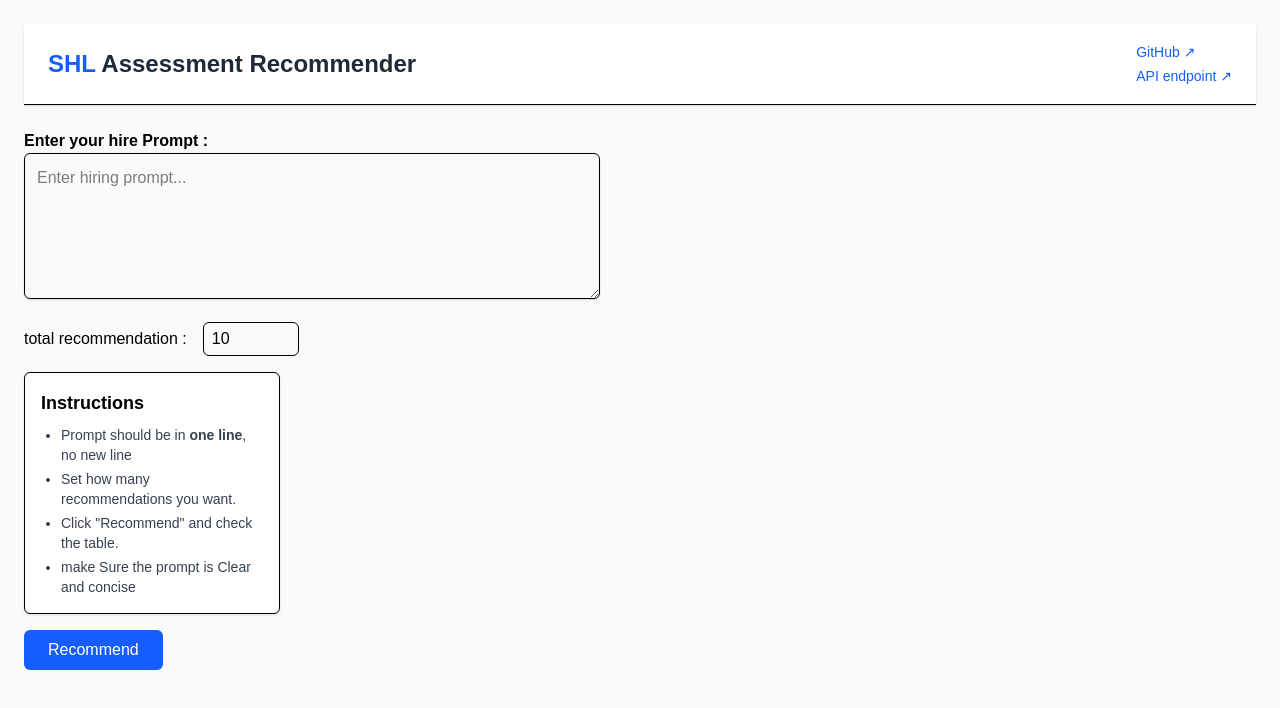
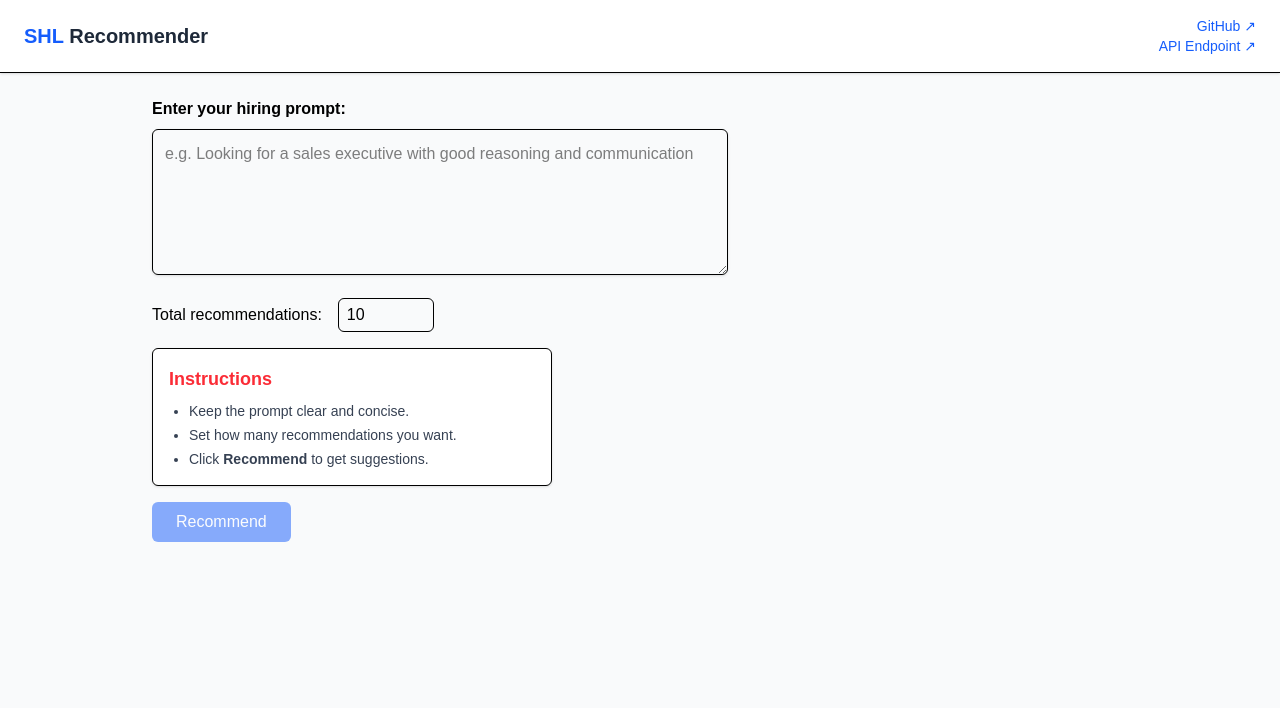
Before and after one commit to scopophobic/SHL_assessment_recomm, a Next.js app: page / in a window 1280 px wide. Shown: the top 708 px of the page. Built offline with nearby package versions, Linux system fonts and the light colour scheme.

Commit message:
fixed deploy error and ui improve

```diff
--- a/src/app/page.tsx
+++ b/src/app/page.tsx
@@ -22,6 +22,8 @@
   Simulations: "S",
 };
 
+const API_ENDPOINT = "https://shl-recommendation-engine-hnys.onrender.com/recommend";
+
 export default function Home() {
   const [prompt, setPrompt] = useState("");
   const [topK, setTopK] = useState(10);
@@ -31,21 +33,22 @@
 
   const handleSubmit = async (e: React.FormEvent) => {
     e.preventDefault();
+
+    if (!prompt.trim()) {
+      setErrorMsg("Prompt cannot be empty.");
+      return;
+    }
+
     setLoading(true);
     setResult(null);
     setErrorMsg(null);
 
     try {
-      const response = await fetch(
-        "https://shl-recommendation-engine-hnys.onrender.com/recommend",
-        {
+      const response = await fetch(API_ENDPOINT, {
         method: "POST",
-          headers: {
-            "Content-Type": "application/json",
-          },
+        headers: { "Content-Type": "application/json" },
         body: JSON.stringify({ prompt, top_k: topK }),
-        }
-      );
+      });
 
       const data = await response.json();
       setResult(data.recommendations);
@@ -57,48 +60,48 @@
   };
 
   return (
-    <main className="min-h-screen p-6 bg-gray-50 text-black">
+    <main className="min-h-screen bg-gray-50 text-black">
       {/* Navbar */}
       <nav className="bg-white border-b shadow px-6 py-4 flex justify-between items-center">
-        <div className="text-2xl font-bold text-blue-600">
-          SHL <span className="text-gray-800">Assessment Recommender</span>
+        <div className="text-xl font-bold text-blue-600">
+          SHL <span className="text-gray-800">Recommender</span>
         </div>
-        <div>
+        <div className="text-sm text-right space-y-1">
           <a
-          href="https://github.com/YOUR_REPO_LINK"
+            href="https://github.com/scopophobic/test_recommendation_engine"
             target="_blank"
             rel="noopener noreferrer"
-          className="text-sm text-blue-600 hover:underline"
+            className="text-blue-600 hover:underline"
           >
             GitHub ↗
           </a>
           <br />
           <a
-          href="https://shl-recommendation-engine-hnys.onrender.com/recommend"
+            href={API_ENDPOINT}
             target="_blank"
             rel="noopener noreferrer"
-          className="text-sm text-blue-600 hover:underline"
+            className="text-blue-600 hover:underline"
           >
-          API endpoint ↗
+            API Endpoint ↗
           </a>
         </div>
+      </nav>
 
-      </nav>
-      <br />
-      <b><p>Enter your hire Prompt :</p></b>
-      {/* <h3 className="text-3xl font-bold mb-4">SHL Assessment Recommender</h3> */}
+      {/* Main Content */}
+      <div className="p-6 max-w-5xl mx-auto">
+        <p className="font-semibold mb-2">Enter your hiring prompt:</p>
 
         <form onSubmit={handleSubmit} className="space-y-4 max-w-xl">
           <textarea
             rows={5}
             className="w-full p-3 border rounded-md shadow-sm"
-          placeholder="Enter hiring prompt..."
+            placeholder="e.g. Looking for a sales executive with good reasoning and communication"
             value={prompt}
             onChange={(e) => setPrompt(e.target.value)}
           />
 
           <div className="flex items-center gap-4">
-          <label className="font-medium">total recommendation :</label>
+            <label className="font-medium">Total recommendations:</label>
             <input
               type="number"
               min={1}
@@ -108,26 +111,29 @@
               className="w-24 px-2 py-1 border rounded-md"
             />
           </div>
-        <div className="w-full lg:w-64 p-4 border rounded-md shadow bg-white h-fit">
-          <h2 className="text-lg font-semibold mb-2">Instructions</h2>
+
+          {/* Instructions Box */}
+          <div className="w-full lg:w-[400px] p-4 border rounded-md shadow bg-white h-fit">
+            <h2 className="text-lg text-red-500 font-semibold mb-2">Instructions</h2>
             <ul className="list-disc pl-5 text-sm text-gray-700 space-y-1">
-            <li>
-              Prompt should be in <b>one line</b>, no new line
-            </li>
+              <li>Keep the prompt clear and concise.</li>
               <li>Set how many recommendations you want.</li>
-            <li>Click "Recommend" and check the table.</li>
-            <li>make Sure the prompt is Clear and concise</li>
+              <li>Click <b>Recommend</b> to get suggestions.</li>
             </ul>
           </div>
 
           <button
             type="submit"
-          className="bg-blue-600 text-white px-6 py-2 rounded-md hover:bg-blue-700"
+            disabled={!prompt.trim()}
+            className={`${
+              !prompt.trim() ? "opacity-50 cursor-not-allowed" : "hover:bg-blue-700"
+            } bg-blue-600 text-white px-6 py-2 rounded-md`}
           >
             {loading ? "Generating..." : "Recommend"}
           </button>
         </form>
 
+        {/* Results Table */}
         {result && (
           <div className="mt-10 overflow-x-auto">
             <table className="min-w-full bg-white rounded-md shadow border mt-4">
@@ -141,7 +147,7 @@
                 </tr>
               </thead>
               <tbody className="text-sm">
-              {result.map((item: Recommendation, idx: number) => (
+                {result.map((item, idx) => (
                   <tr key={idx} className="hover:bg-gray-50">
                     <td className="px-4 py-3 border-b">
                       <a
@@ -156,32 +162,10 @@
                     <td className="px-4 py-3 border-b">
                       {item.duration === -1 ? "Not specified" : item.duration}
                     </td>
-                  {/* <td className="px-4 py-3 border-b text-center">
-                    {item.skills &&
-                      item.skills
-                        .map((full) => keyAbbreviations[full] || full[0]) // fallback to first letter if unknown
-                        .join(", ")}
-                  </td> */}
-                  {/* <td className="px-4 py-3 border-b text-center space-x-1">
-                    {item.skills &&
-                      item.skills.map((full) => {
-                        const key = keyAbbreviations[full] || full[0];
-                        return (
-                          <span
-                            key={key}
-                            className="inline-block bg-gray-800 text-white text-xs font-semibold px-2 py-1 rounded"
-                          >
-                            {key}
-                          </span>
-                        );
-                      })}
-                  </td> */}
                     <td className="px-4 py-3 border-b text-center">
                       {Array.isArray(item.skills)
-                      ? item.skills
-                          .map((full) => keyAbbreviations[full] || full[0])
-                          .join(", ")
-                      : null}
+                        ? item.skills.map((full) => keyAbbreviations[full] || full[0]).join(", ")
+                        : "-"}
                     </td>
                     <td className="px-4 py-3 border-b text-center">
                       {item.remote_support === "Yes" && (
@@ -200,7 +184,9 @@
           </div>
         )}
 
+        {/* Error Message */}
         {errorMsg && <p className="text-red-600 mt-4">{errorMsg}</p>}
+      </div>
     </main>
   );
 }
```
Lines whose indentation alone changed are shown as unchanged.
